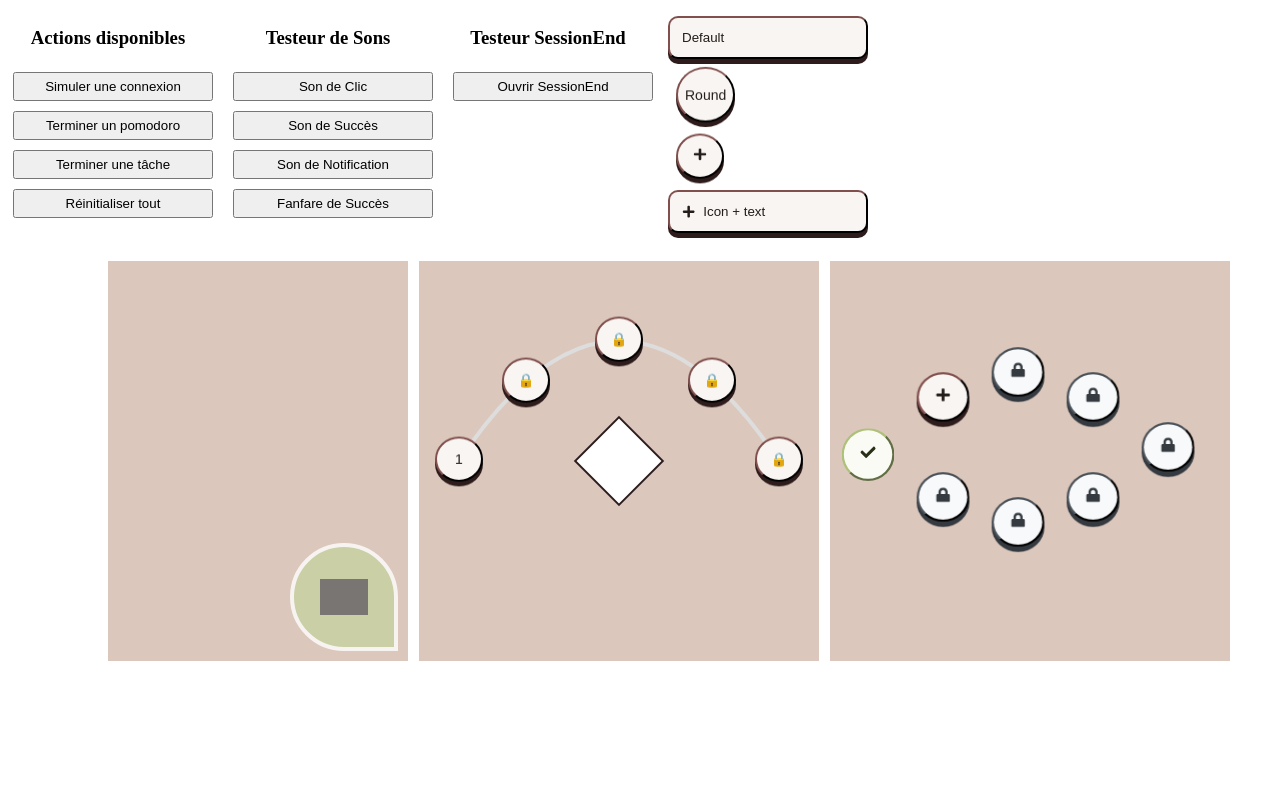
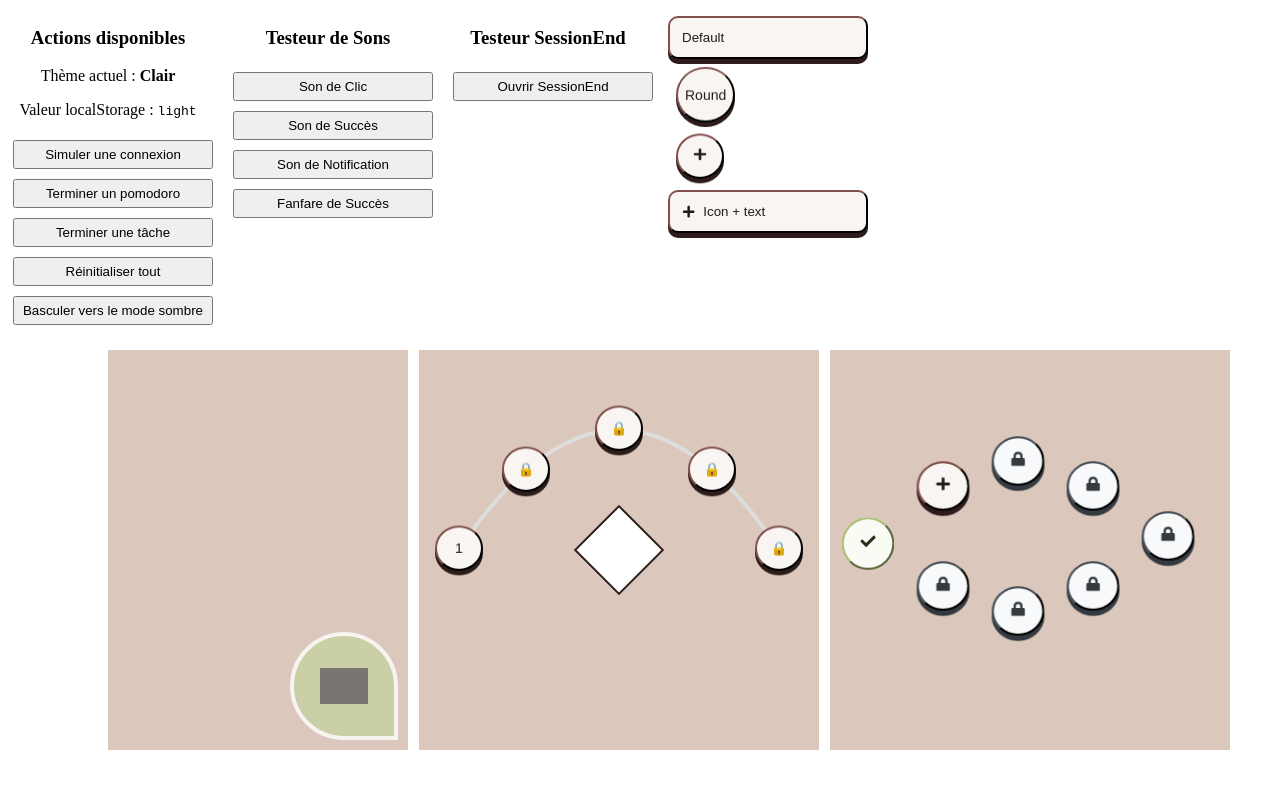
Before and after one commit to alexis-guerquin/component-sandbox, a React (Vite) app: page / in a window 1280 px wide. Shown: the top 788 px of the page. Built offline with nearby package versions, Linux system fonts and the light colour scheme; grey boxes are pictures that could not be loaded.

Commit message:
component test color theme

```diff
--- a/src/components/Testers/ComponentTester/ComponentTester.tsx
+++ b/src/components/Testers/ComponentTester/ComponentTester.tsx
@@ -1,10 +1,12 @@
 import React, { useState } from 'react';
 import { useQuestActions } from '../../../hooks/useQuestActions';
+import { useTheme } from '../../../hooks/useTheme';
 // import { useQuest } from '../../contexts/QuestContext';
 import styles from './ComponentTester.module.css';
 
 const ComponentTester: React.FC = () => {
   const questActions = useQuestActions();
+  const { theme, toggleTheme } = useTheme();
   const [activeTab] = useState<'actions' | 'progress' | 'utilities'>('actions');
 
   const handleLogin = () => {
@@ -39,6 +41,10 @@ const ComponentTester: React.FC = () => {
     {
       label: 'Réinitialiser tout',
       onClick: handleReset,
+    },
+    {
+      label: `Basculer vers le mode ${theme === 'light' ? 'sombre' : 'clair'}`,
+      onClick: toggleTheme,
     }
   ];
 
@@ -48,6 +54,10 @@ const ComponentTester: React.FC = () => {
         {activeTab === 'actions' && (
           <div className={styles.actionssection}>
             <h3>Actions disponibles</h3>
+            <div className={styles.themeinfo}>
+              <p>Thème actuel : <strong>{theme === 'light' ? 'Clair' : 'Sombre'}</strong></p>
+              <p>Valeur localStorage : <code>{localStorage.getItem('theme') || 'non défini'}</code></p>
+            </div>
             <div className={styles.actiongrid}>
               {actionButtons.map((button, index) => (
                 <button
```
